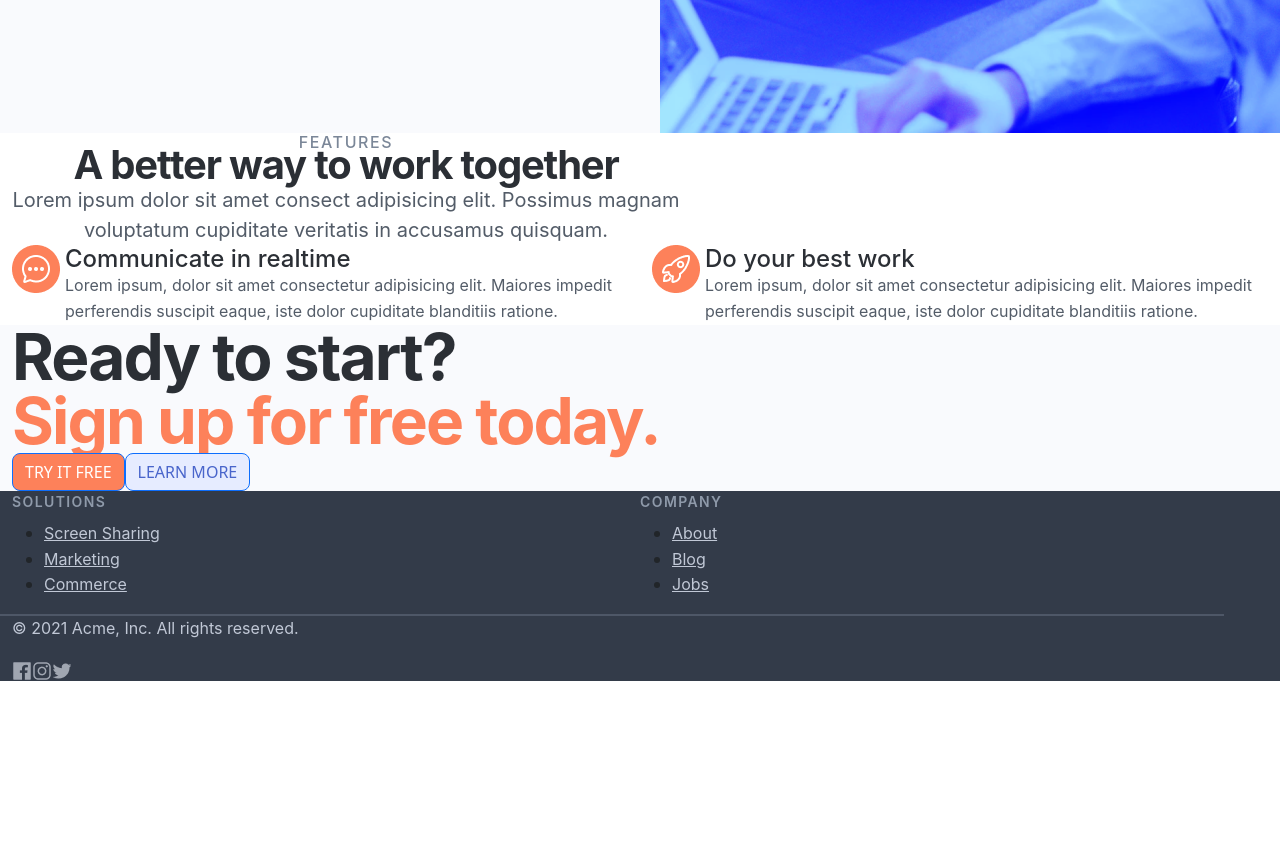
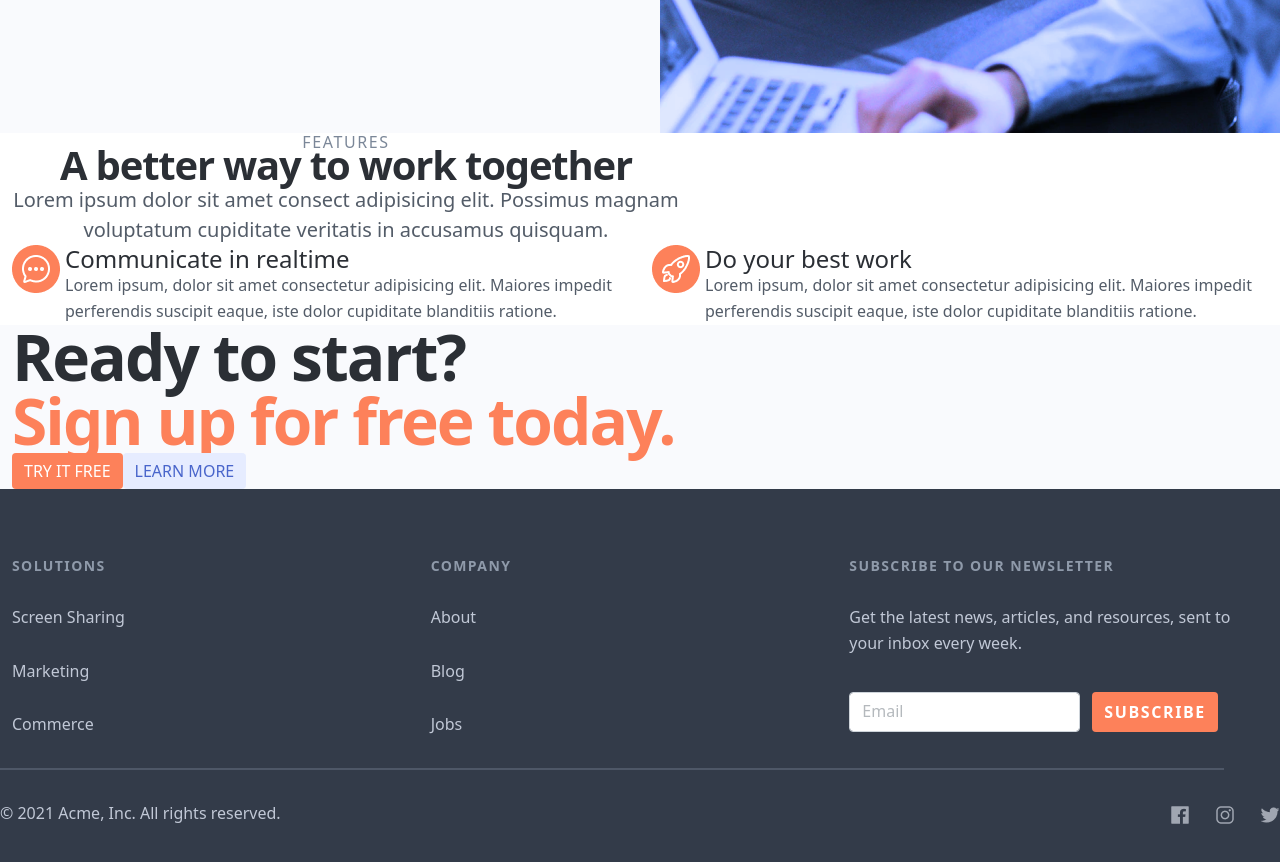
Before and after one commit to cf7/ionic-coding-challenge, a Next.js app: page / in a window 1280 px wide. Shown: the part 560-1422 px from the top of the page. Before the commit the page ends 1241 px from the top, so only its background shows below. Built offline with nearby package versions, Linux system fonts and the light colour scheme.

Commit message:
footer subscription form

```diff
--- a/pages/index.js
+++ b/pages/index.js
@@ -5,6 +5,7 @@ import Row from 'react-bootstrap/Row';
 import Col from 'react-bootstrap/Col';
 import Navbar from 'react-bootstrap/Navbar';
 import Nav from 'react-bootstrap/Nav';
+import Form from 'react-bootstrap/Form';
 import NextHead from 'next/head'
 import Feature from './components/Feature.js';
 // import Navbar from './components/Navbar.js';
@@ -12,6 +13,8 @@ import Feature from './components/Feature.js';
 import Button from 'react-bootstrap/Button';
 
 export default function Home() {
+
+
   return (
     <Container>
       <NextHead>
@@ -145,6 +148,24 @@ export default function Home() {
                 </li>
               </ul>
             </Col>
+            <Col>
+              <h2>Subscribe to our newsletter</h2>
+              <Form className="subscription-form">
+                <Form.Label>
+                  Get the latest news, articles, and resources, sent to your inbox every week.
+                </Form.Label>
+                <div className="subscription-inputs">
+                <Form.Control
+                  id="subscription-email"
+                  type="email"
+                  placeholder="Email"
+                >
+                </Form.Control>
+                <Button type="submit">Subscribe</Button>
+
+                </div>
+              </Form>
+            </Col>
           </Row>
           <div className="footer-line"></div>
           <Row className="company-info">
--- a/pages/scss/app.scss
+++ b/pages/scss/app.scss
@@ -49,7 +49,7 @@ div.header {
       padding-left: 0px;
 
 
-      font-family: Inter;
+      // font-family: Inter;
       font-style: normal;
       font-weight: bold;
       font-size: 64px;
@@ -76,7 +76,7 @@ div.header {
       // top: 51.72%;
       // bottom: 31.72%;
 
-      font-family: Inter;
+      // font-family: Inter;
       font-style: normal;
       font-weight: normal;
       font-size: 20px;
@@ -116,7 +116,7 @@ div.header {
     background-color: #5A7EFD;
     img {
       padding: 0px;
-      mix-blend-mode: overlay;
+      mix-blend-mode: hard-light;
     }
   }
 }
@@ -142,7 +142,7 @@ div.feature-section-header {
     left: 290px;
     top: -2px;
 
-    font-family: Inter;
+    // font-family: Inter;
     font-style: normal;
     font-weight: 500;
     font-size: 16px;
@@ -164,7 +164,7 @@ div.feature-section-header {
     top: 22.22%;
     bottom: 56.3%;
 
-    font-family: Inter;
+    // font-family: Inter;
     font-style: normal;
     font-weight: bold;
     font-size: 40px;
@@ -186,7 +186,7 @@ div.feature-section-header {
     top: 64.44%;
     bottom: 0%;
 
-    font-family: Inter;
+    // font-family: Inter;
     font-style: normal;
     font-weight: normal;
     font-size: 20px;
@@ -214,7 +214,7 @@ div.feature {
   top: 0%;
   bottom: 94.21%;
 
-  font-family: Inter;
+  // font-family: Inter;
   font-style: normal;
   font-weight: 600;
   font-size: 20px;
@@ -239,7 +239,7 @@ div.feature {
       top: 15.7%;
       bottom: 59.5%;
 
-      font-family: Inter;
+      // font-family: Inter;
       font-style: normal;
       font-weight: normal;
       font-size: 16px;
@@ -273,7 +273,7 @@ div.cta {
     // top: 0%;
     // bottom: 62.07%;
 
-      font-family: Inter;
+    // font-family: Inter;
     font-style: normal;
     font-weight: bold;
     font-size: 64px;
@@ -292,11 +292,11 @@ div.cta {
 
   .btn[value="try-it-free"] {
     background: #FD815A;
-      border-radius: 8px;
+    border: unset;
   }
   .btn[value="learn-more"] {
     background: #E6ECFF;
-      border-radius: 8px;
+    border: unset;
     color: #4965CB;
   }
 }
@@ -304,73 +304,165 @@ div.cta {
 div.footer {
   background: #333B49;
   mix-blend-mode: normal;
+  div.footer-links {
+    margin-top: 66px;
     h2 {
-    left: 0%;
-    right: 0%;
-    top: 0%;
-    bottom: 93.02%;
+      // left: 0%;
+      // right: 0%;
+      // top: 0%;
+      // bottom: 93.02%;
 
-    font-family: Inter;
+      margin-bottom: 14px;
+      // font-family: Inter;
       font-style: normal;
       font-weight: 600;
       font-size: 14px;
       line-height: 160%;
       /* or 22px */
 
-    display: flex;
-    align-items: center;
+      // display: flex;
+      align-items: left;
       letter-spacing: 0.1em;
       text-transform: uppercase;
 
       color: #8F9AAA;
     }
+    ul {
+        list-style-type: none;
+        align-items: left;
+        padding: 0px;
+      li {
+        padding: 14px 0px 14px 0px;
+        a {
+          // left: 0%;
+          // right: 0%;
+          // top: 23.26%;
+          // bottom: 69.77%;
 
-  li {
-    a {
-      left: 0%;
-      right: 0%;
-      top: 23.26%;
-      bottom: 69.77%;
-
-      font-family: Inter;
+          text-decoration: none;
+          // font-family: Inter;
           font-style: normal;
           font-weight: normal;
           font-size: 16px;
           line-height: 160%;
           /* or 26px */
 
-      display: flex;
-      align-items: center;
+          // display: flex;
+          align-items: left;
 
           color: #C1C8D6;
         }
       }
-  div.footer-line {
-    width: 1224px;
-    height: 0px;
-    left: 0px;
-    top: 0px;
-
-    border: 1px solid #4E5767;
     }
-  div.company-info {
-    p {
-      left: 0.08%;
-      right: 71.57%;
-      top: 65.96%;
-      bottom: 8.51%;
-
-      font-family: Inter;
+    form.subscription-form {
+      display: inline-block;
+      margin-top: 14px;
+      label.form-label {
+        // left: 0.08%;
+        // right: 71.57%;
+        // top: 65.96%;
+        // bottom: 8.51%;
+        margin-bottom: 18px;
+        // max-width: 50%;
+        padding: 0px;
+        // font-family: Inter;
         font-style: normal;
         font-weight: normal;
         font-size: 16px;
         line-height: 160%;
         /* or 26px */
 
+        // display: flex;
+        // align-items: center;
+
+        color: #C1C8D6;
+      }
+
+      div.subscription-inputs {
+        display: inline-flex;
+        margin-top: 18px;
+        #subscription-email {
+          max-width: 231px;
+          max-height: 52px;
+          margin-right: 6px;
+
+          &::placeholder {
+            opacity: 0.5;
+          }
+
+          font-style: normal;
+          font-weight: normal;
+          font-size: 16px;
+          line-height: 160%;
+          /* or 26px */
+
+          color: #C1C8D6;
+        }
+        button {
+          max-width: 144px;
+          max-height: 52px;
+          margin-left: 6px;
+          // left: 243px;
+          // top: 116px;
+          background: #FD815A;
+          border: unset;
+          font-style: normal;
+          font-weight: bold;
+          font-size: 16px;
+          line-height: 19px;
           display: flex;
+          align-items: center;
+          text-align: center;
+          letter-spacing: 0.1em;
+          text-transform: uppercase;
+
+          /* binary / white 0 */
+
+          color: #FFFFFF;
+        }
+      }
+    }
+  }
+  div.footer-line {
+    max-width: 1224px;
+    height: 0px;
+    left: 0px;
+    top: 0px;
+    border: 1px solid #4E5767;
+    // align-self: center;
+  }
+  div.company-info {
+    flex-wrap: nowrap;
+    margin: 31px 0px 67px 0px;
+    padding: 0px;
+    // flex-direction: column;
+    p {
+      // left: 0.08%;
+      // right: 71.57%;
+      // top: 65.96%;
+      // bottom: 8.51%;
+
+      max-width: 50%;
+      padding: 0px;
+      // font-family: Inter;
+      font-style: normal;
+      font-weight: normal;
+      font-size: 16px;
+      line-height: 160%;
+      /* or 26px */
+
+      // display: flex;
       align-items: center;
 
       color: #C1C8D6;
     }
+    div {
+      text-align: right;
+      max-width: 50%;
+      padding-right: 0px;
+      img {
+        padding-left: 25px;
       }
     }
+  }
+}
```
Lines whose indentation alone changed are shown as unchanged.
